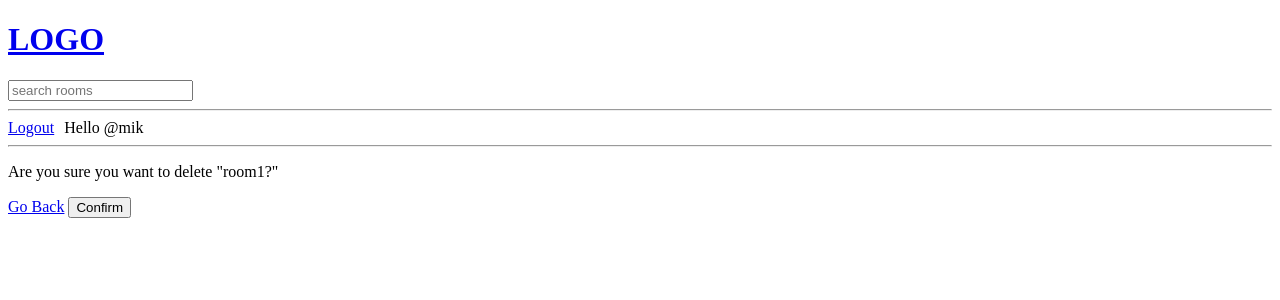
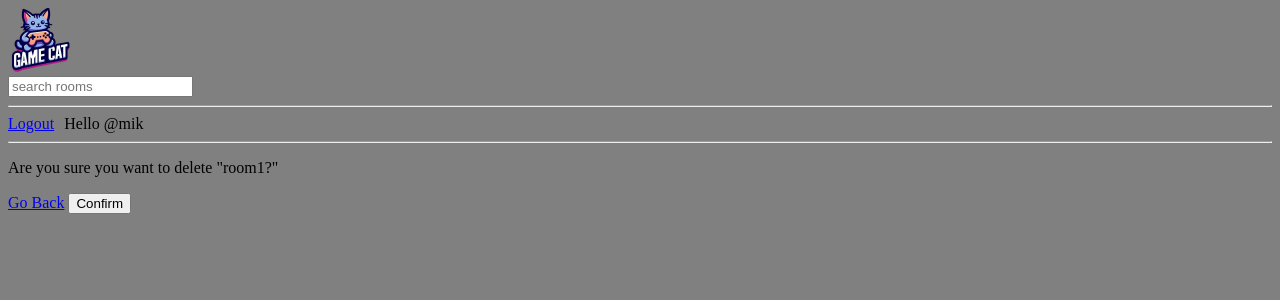
Before and after one commit to Mikku0/Django_games_app, a Django app: page /delete-room/1/ in a window 1280 px wide. Shown: the top 300 px of the page. Run offline with Django 5.2, Linux system fonts and the light colour scheme; a user stored in the database is signed in; data comes from the database, SQL or seed files in the repository; both versions use the stored data as it was after the commit.

Commit message:
added static files

```diff
--- a/game_cat/base/forms.py
+++ b/game_cat/base/forms.py
@@ -6,3 +6,4 @@ class RoomFrom(ModelForm):
     class Meta:
         model = Room
         fields = '__all__'
+        exclude = ['host', 'participants']
--- a/game_cat/base/views.py
+++ b/game_cat/base/views.py
@@ -120,7 +120,9 @@ def create_room(request):
     if request.method == 'POST':
         form = RoomFrom(request.POST)
         if form.is_valid():
-            form.save()
+            room = form.save(commit=False)
+            room.host = request.user
+            room.save()
             return redirect('home')
 
     context = {'form': form}
--- a/game_cat/game_cat/settings.py
+++ b/game_cat/game_cat/settings.py
@@ -121,6 +121,10 @@ USE_TZ = True
 
 STATIC_URL = 'static/'
 
+STATICFILES_DIRS = [
+    BASE_DIR / "static",
+]
+
 # Default primary key field type
 # https://docs.djangoproject.com/en/5.0/ref/settings/#default-auto-field
 
--- /dev/null
+++ b/game_cat/static/styles/main.css
@@ -0,0 +1,3 @@
+body{
+    background-color: grey;
+}
--- a/game_cat/templates/main.html
+++ b/game_cat/templates/main.html
@@ -1,24 +1,26 @@
 <!doctype html>
+{% load static %}
 <html lang="en">
 <head>
     <meta charset="UTF-8">
     <meta name="viewport"
           content="width=device-width, user-scalable=no, initial-scale=1.0, maximum-scale=1.0, minimum-scale=1.0">
     <meta http-equiv="X-UA-Compatible" content="ie=edge">
+    <link rel="stylesheet" type="text/css" media="screen" href="{% static 'styles/main.css' %}">
     <title>game_cat</title>
 </head>
 <body>
 {% include 'navbar.html' %}
 
-
 {% if messages %}
 <ul class="messages">
     {% for message in messages %}
-        <li{% if message.tags %} class="{{ message.tags }}"{% endif %}>{{ message }}</li>
+        <li>{{ message }}</li>
     {% endfor %}
 
 </ul>
 {% endif %}
+
 {% block content %}
 
 
--- a/game_cat/templates/navbar.html
+++ b/game_cat/templates/navbar.html
@@ -1,4 +1,5 @@
 <!DOCTYPE html>
+{% load static %}
 <html>
 <head>
     <title>Home</title>
@@ -16,15 +17,17 @@
             margin: 0;
         }
     </style>
+    <link rel="stylesheet" type="text/css" media="screen" href="{% static 'styles/main.css' %}">
 </head>
 <body>
+<div>
     <a href="/">
-        <h1>LOGO</h1>
+        <img src="{% static 'img/logo.png' %}" alt="logo" width="64" height="64">
     </a>
     <form method="GET" action="{% url 'home' %}">
         <input type="text" name="q" placeholder="search rooms"/>
     </form>
-
+</div>
     <hr>
 
     {% if request.user.is_authenticated %}
```
Also changed, not shown: game_cat/db.sqlite3, game_cat/static/img/logo.png (added).
